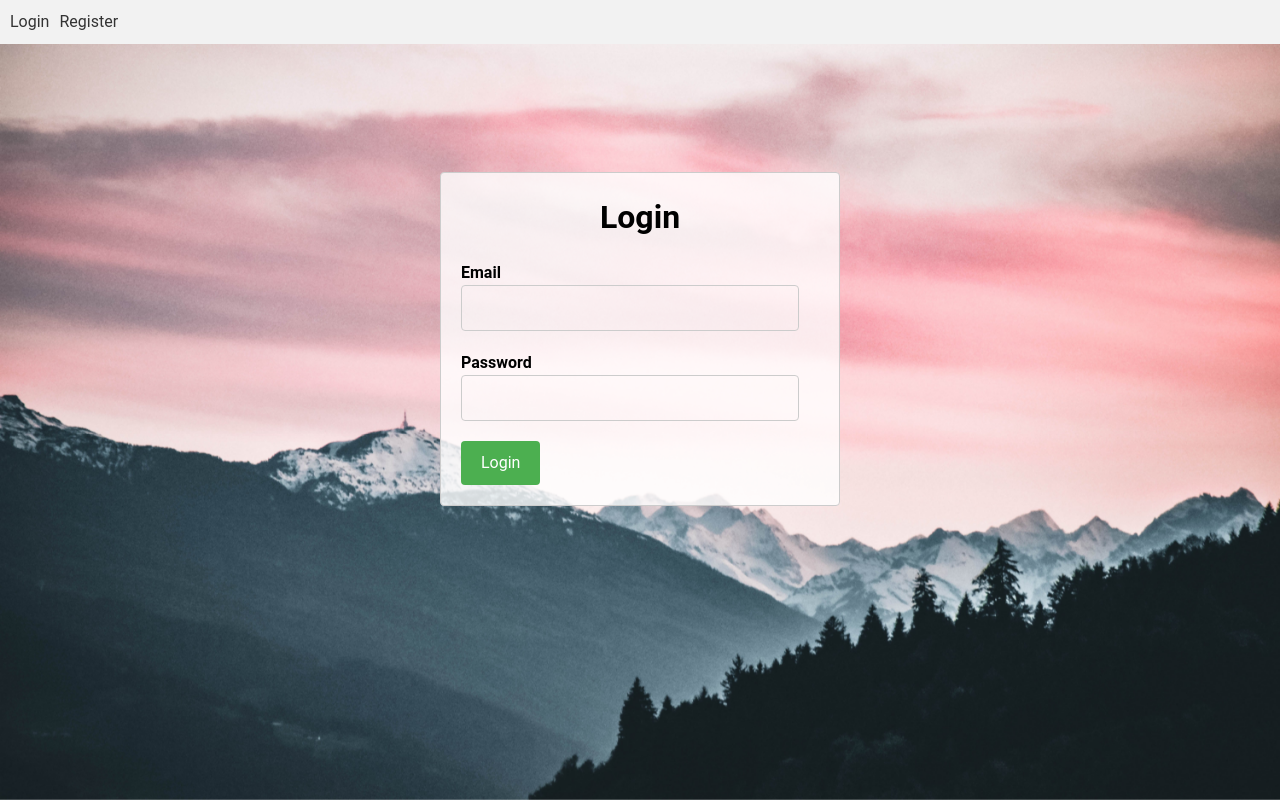
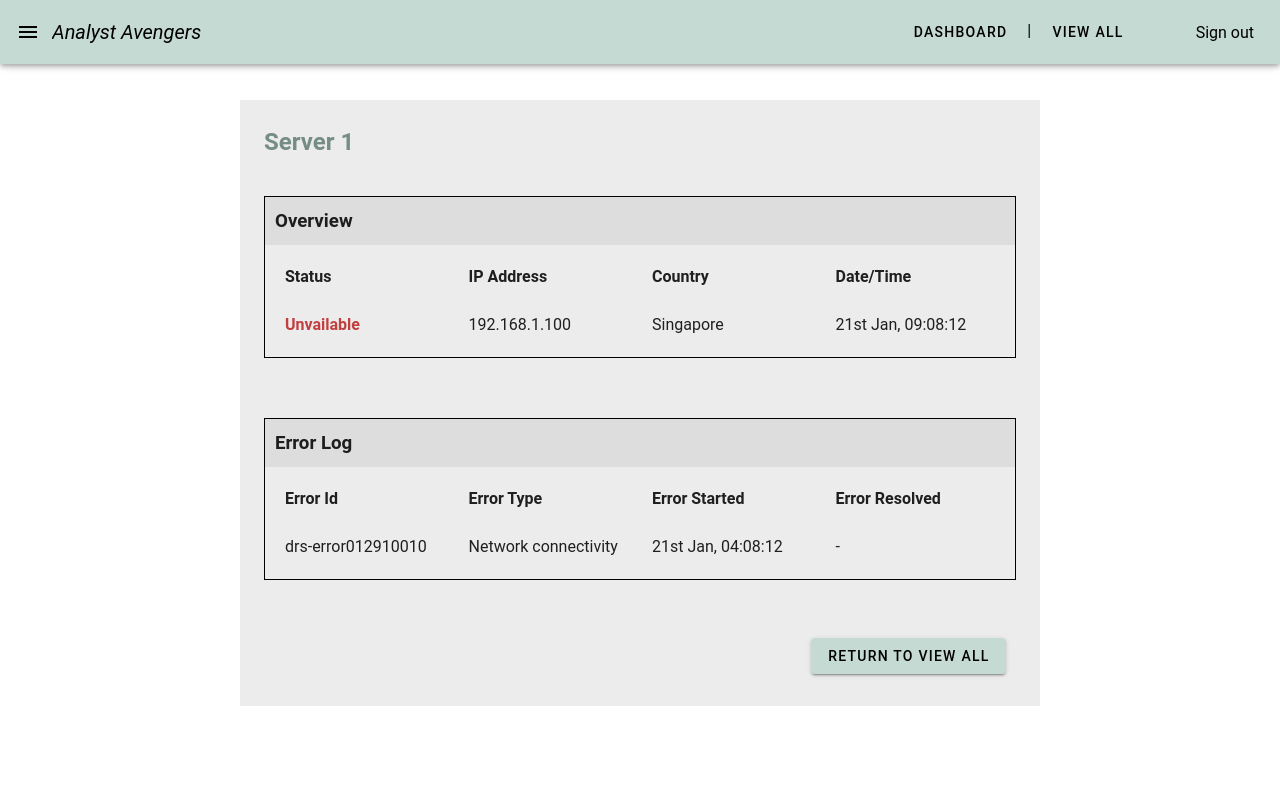
Before and after one commit to CCJH23/AnalystAvengers, a Vue app in the folder frontend/: page /vieweach in a window 1280 px wide. Before the commit this address led to /login. Built offline with nearby package versions, Linux system fonts and the light colour scheme; no server answers.

Commit message:
3rd page

```diff
--- a/frontend/src/router/index.js
+++ b/frontend/src/router/index.js
@@ -27,6 +27,7 @@ import HomeView from '../views/HomeView.vue';
 import LoginView from '../views/LoginView.vue';
 import RegisterView from '../views/RegisterView.vue';
 import ViewAllView from '../views/ViewAllView.vue';
+import ViewEachView from '../views/ViewEachView.vue'
 import TopNavbar from '@/components/Navbar/TopNavbar.vue';
 import Sidebar from '@/components/Navbar/Sidebar.vue';
 
@@ -55,6 +56,11 @@ const router = createRouter({
       component: ViewAllView,
     },
     {
+      path: '/vieweach',
+      name: 'vieweach',
+      component: ViewEachView,
+    },
+    {
       // Redirect any unknown routes to the login page
       path: '/:catchAll(.*)',
       redirect: '/login',
--- a/frontend/src/views/ViewAllView.vue
+++ b/frontend/src/views/ViewAllView.vue
@@ -8,17 +8,16 @@
             <!-- Search bar (30% width) -->
             <v-col cols="4">
                 <v-text-field v-model="searchKeyword" label="Search" outlined dense></v-text-field>
-                <v-icon>mdi-magnify</v-icon>
             </v-col>
 
             <!-- Filters (70% width) -->
             <v-col cols="8" class="d-flex justify-end">
-                <!-- Add your filters here -->
+              <!-- Tool Filter -->
+              <v-select v-model="selectedToolFilter" :items="toolFilterItems" label="Tool" class="mr-3"></v-select>
+              <!-- Status Filter -->
               <v-select v-model="selectedStatusFilter" :items="statusFilterItems" label="Status" class="mr-3"></v-select>
               <!-- Country Filter -->
-                <v-select v-model="selectedCountryFilter" :items="countryFilterItems" label="Country" class="mr-3"></v-select>
-                <!-- Server Filter -->
-                <v-select v-model="selectedServerFilter" :items="serverFilterItems" label="Server"></v-select>
+              <v-select v-model="selectedCountryFilter" :items="countryFilterItems" label="Country"></v-select>
             </v-col>
         </v-row>
       <!-- Column Titles -->
@@ -28,11 +27,16 @@
         <!-- Column Titles -->
         <v-col cols="1"></v-col>
         <v-col v-for="(title, index) in columnTitles" :key="title" cols="1" class="mx-8">
-          <v-card class="column-card" v-if="index > 0">
-            <v-card-title class="text-center font-weight-bold green--text">{{ title }}</v-card-title>
+          <v-card class="column-card" v-if="index > 0" style="background-color: #c5dad2;">
+              <v-card-title
+                  class="text-center font-weight-bold green--text"
+                  :style="{ 'font-size': title === 'Infrastructure' ? '17px' : 'inherit' }"
+              >
+                  {{ title }}
+              </v-card-title>
           </v-card>
-          <v-card class="column-card" v-else>
-            <v-card-title class="text-center font-weight-bold green--text">{{ title }}</v-card-title>
+          <v-card class="column-card" v-else style="background-color: #c5dad2;">
+              <v-card-title class="text-center font-weight-bold green--text" style="font-size: 17px">{{ title }}</v-card-title>
           </v-card>
         </v-col>
       </v-row>
@@ -43,7 +47,11 @@
       <v-row v-for="row in filteredRows" :key="row">
         <!-- Checkbox for each row -->
         <v-col cols="1">
-          <v-checkbox v-model="selectedRows[row]" @click="updateSelectAll"></v-checkbox>
+          <v-checkbox
+            v-model="selectedRows[row]"
+            @click="updateSelectAll"
+            style="color: #305b4a;"
+          ></v-checkbox>
         </v-col>
         <!-- Fake Data for each column -->
         <v-col v-for="(title, index) in columnTitles" :key="title" cols="1" class="mx-8">
@@ -61,16 +69,18 @@
   export default {
     data() {
       return {
-        columnTitles: ["Infrastructure", "Status", "Connection", "IP Address", "Product", "Country"],
+        columnTitles: ["Tool", "Infrastructure", "Status", "IP Address", "Country", "Date/Time"],
         selectedRows: Array(10).fill(false), // Initialize with 10 rows
         selectAll: false,
         searchKeyword: '',
-        statusFilters: ["Available", "Down"],
+        statusFilters: ["Online", "Requires Attention", "Offline"],
         countryFilters: ["USA", "Canada", "Germany", "France", "Japan", "Australia", "Brazil", "India", "China"],
         serverFilters: ["Server1", "Server2", "Server3"],
         selectedStatusFilter: [],
         selectedCountryFilter: [],
         selectedServerFilter: [],
+        selectedToolFilter: [],
+        toolFilters: ["Zabbix", "Prometheus"],
       };
     },
     computed: {
@@ -82,6 +92,9 @@
         },
         serverFilterItems() {
             return ["", ...this.serverFilters];
+        },
+        toolFilterItems() {
+        return ["", ...this.toolFilters];
         },
         filteredRows() {
             // Filter rows based on the search keyword
@@ -97,16 +110,15 @@
     methods: {
         generateFakeData(row, columnTitle) {
             // Generate random "available" or "down" status for the "Status" column
-                if (columnTitle === "Status") {
-                    return (row % 2 === 0) ? "Available" : "Down";
+                if (columnTitle === 'Tool') {
+                  const tools = ['Zabbix', 'Prometheus'];
+                  return tools[row % tools.length];
                 }
 
-                // Generate Power data with alternating green and red icons
-                if (columnTitle === "Power") {
-                const isGreen = Math.random() < 0.5; // 50% chance of being green
-                const powerIcon = isGreen ? "mdi-power" : "mdi-power-off";
-                const iconColor = isGreen ? "green" : "red";
-                return `<v-icon color="${iconColor}">${powerIcon}</v-icon>`;
+                if (columnTitle === 'Status') {
+                    // Return different statuses for the "Status" column
+                    const statusValues = ['Online', 'Requires Attention', 'Offline'];
+                    return statusValues[row % statusValues.length];
                 }
 
                 // Generate random IP addresses for "IP Address" column
@@ -130,6 +142,11 @@
                 return `${columnTitle} Data`;
 
         },
+        getIconColor(index) {
+          // Define colors for each icon
+          const colors = ["green", "orange", "red"];
+          return colors[index];
+        },
         toggleSelectAll() {
           // Toggle selectAll value and update selectedRows accordingly
           this.selectAll = !this.selectAll;
@@ -148,7 +165,7 @@
     height: 50px;
     width: 150px;
     margin-right: 20px;
-    background-color: #c5dad2;
+    color:#c5dad2;
   }
 
   .data-card {
@@ -163,6 +180,8 @@
   }
 
   .green--text {
+    font-size: 17px;
     color: #2f5244;
   }
+
   </style>
--- /dev/null
+++ b/frontend/src/views/ViewEachView.vue
@@ -0,0 +1,134 @@
+<script setup>
+    import Sidebar from "@/components/Navbar/Sidebar.vue";
+</script>
+
+<template>
+    <Sidebar/>
+    <v-container style="background-color: #ececec; max-width: 800px;" class="m-6">
+        <v-row>
+            <h2 style="color: #758d84; margin: 20px; margin-bottom: 40px">Server 1</h2>
+        </v-row>
+        <div style="margin: 8px;">
+            <!-- Header Section -->
+            <div style="background-color: #dddddd; padding: 10px; border: 1px solid black; border-bottom: none;">
+                <h3>Overview</h3>
+            </div>
+
+            <!-- Content Section -->
+            <div style="background-color: #ececec; padding: 20px; border: 1px solid black; border-top: none;">
+                <v-row>
+                    <!-- Status Column -->
+                    <v-col cols="3">
+                        <!-- Replace with actual status data -->
+                        <strong>Status</strong>
+                    </v-col>
+                    <!-- IP Address Column -->
+                    <v-col cols="3">
+                        <!-- Replace with actual IP address data -->
+                        <strong>IP Address</strong>
+                    </v-col>
+                    <!-- Country Column -->
+                    <v-col cols="3">
+                        <!-- Replace with actual country data -->
+                        <strong>Country</strong>
+                    </v-col>
+                    <!-- Date/Time Column -->
+                    <v-col cols="3">
+                        <!-- Replace with actual date/time data -->
+                        <strong>Date/Time</strong>
+                    </v-col>
+                </v-row>
+
+                <v-row>
+                    <v-col>
+                        <!-- Replace with actual status data -->
+                        <h4 style="color:rgb(193, 63, 63)">Unvailable</h4>
+                    </v-col>
+                    <!-- IP Address Column -->
+                    <v-col>
+                        <!-- Replace with actual IP address data -->
+                        <p>192.168.1.100</p>
+                    </v-col>
+                    <!-- Country Column -->
+                    <v-col>
+                        <!-- Replace with actual country data -->
+                        <p>Singapore</p>
+                    </v-col>
+                    <!-- Date/Time Column -->
+                    <v-col>
+                        <!-- Replace with actual date/time data -->
+                        <p>21st Jan, 09:08:12</p>
+                    </v-col>
+                </v-row>
+            </div>
+        </div>
+        <div style="margin: 8px;margin-top: 60px">
+            <!-- Header Section -->
+            <div style="background-color: #dddddd; padding: 10px; border: 1px solid black; border-bottom: none;">
+                <h3>Error Log</h3>
+            </div>
+
+            <!-- Content Section -->
+            <div style="background-color: #ececec; padding: 20px; border: 1px solid black; border-top: none;">
+                <v-row>
+                    <v-col cols="3">
+                        <!-- Replace with actual country data -->
+                        <strong>Error Id</strong>
+                    </v-col>
+                    <!-- Status Column -->
+                    <v-col cols="3">
+                        <!-- Replace with actual status data -->
+                        <strong>Error Type</strong>
+                    </v-col>
+                    <!-- IP Address Column -->
+                    <v-col cols="3">
+                        <!-- Replace with actual IP address data -->
+                        <strong>Error Started</strong>
+                    </v-col>
+                    <!-- Date/Time Column -->
+                    <v-col cols="3">
+                        <!-- Replace with actual date/time data -->
+                        <strong>Error Resolved</strong>
+                    </v-col>
+                </v-row>
+
+                <v-row>
+                    <v-col>
+                        <!-- Replace with actual status data -->
+                        <p>drs-error012910010</p>
+                    </v-col>
+                    <!-- IP Address Column -->
+                    <v-col>
+                        <!-- Replace with actual IP address data -->
+                        <p>Network connectivity</p>
+                    </v-col>
+                    <!-- Country Column -->
+                    <v-col>
+                        <!-- Replace with actual country data -->
+                        <p>21st Jan, 04:08:12</p>
+                    </v-col>
+                    <!-- Date/Time Column -->
+                    <v-col>
+                        <!-- Replace with actual date/time data -->
+                        <p>-</p>
+                    </v-col>
+                </v-row>
+            </div>
+        </div>
+        <v-btn
+            color="#c5dad2"
+            dark
+            absolute
+            bottom
+            right
+            style="margin: 16px; margin-left: 555px; margin-top:50px"
+            @click="$router.push('/viewall')"
+            >
+            Return to View All
+        </v-btn>
+
+    </v-container>
+
+
+
+</template>
```
Lines whose indentation alone changed are shown as unchanged.
